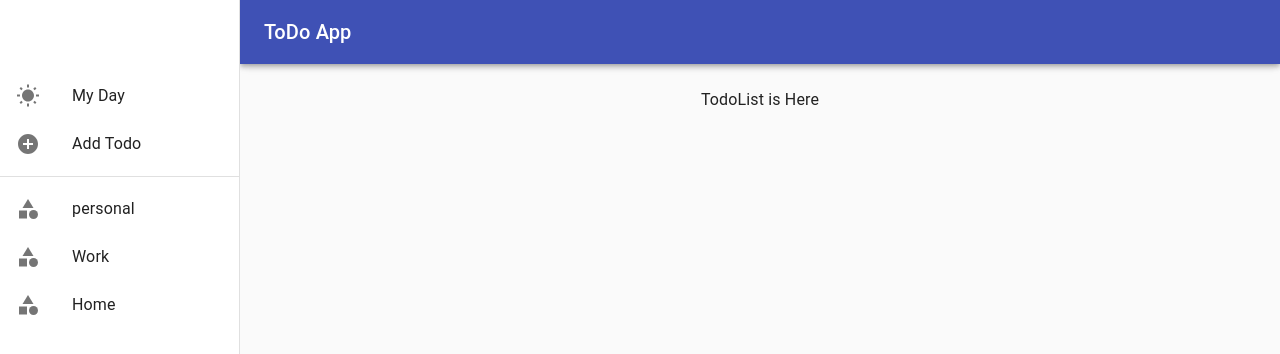
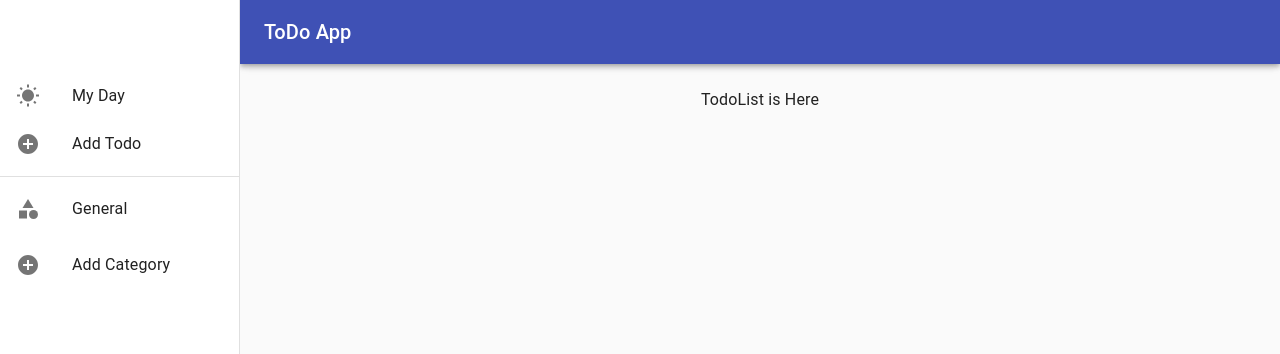
Before and after one commit to parth-bakshi/taskify-web, a React (Create React App) app: page / in a window 1280 px wide. Shown: the top 354 px of the page. Built offline with nearby package versions, Linux system fonts and the light colour scheme.

Commit message:
add category on button click

```diff
--- a/src/App.js
+++ b/src/App.js
@@ -2,10 +2,22 @@ import React from 'react';
 import logo from './logo.svg';
 import './App.css';
 import TodoDrawer from "./components/Main/TodoDrawer"
+
 function App() {
+
+  const [category,setCategory]= React.useState(['General'])
+
+  React.useEffect(()=>{
+   if(!localStorage.getItem("category")==null) setCategory(localStorage.getItem('category'))
+   else localStorage.setItem('category', category)
+  },[])
+
+  console.log("uu",category)
+
   return (
     <div className="App">
-     <TodoDrawer />
+      {category ?    <TodoDrawer /> : <h1>hello</h1>  }
+
     </div>
   );
 }
--- /dev/null
+++ b/src/components/Category/AddCategory.jsx
@@ -0,0 +1,52 @@
+import React,{Fragment, useEffect} from 'react';
+import Button from '@material-ui/core/Button';
+import TextField from '@material-ui/core/TextField';
+import Dialog from '@material-ui/core/Dialog';
+import DialogTitle from '@material-ui/core/DialogTitle';
+import DialogActions from '@material-ui/core/DialogActions';
+import DialogContent from '@material-ui/core/DialogContent';
+import Grid from '@material-ui/core/Grid';
+
+
+
+export default function AddCategory({open,onClose,handleSubmitCategory}) {
+  const [category,setCategory]= React.useState("");
+
+   const handleCategory=(e)=>{
+    let data= e.target.value
+    setCategory(data)
+    console.log("DA",data)
+  }
+  const handleSubmit = ()=>{
+    handleSubmitCategory(category);
+    onClose();
+
+  }
+  return (
+    <Fragment>
+     <Dialog open={open}  onClose={onClose} fullWidth maxWidth="sm" aria-labelledby="add-todo-title">
+        <DialogTitle id="add-category">Add Category</DialogTitle>
+        <DialogContent>
+
+            <TextField
+                autoFocus
+                margin="dense"
+                name="addCategory"
+                type="text"
+                onChange={handleCategory}
+                fullWidth
+            />
+
+
+        </DialogContent>
+
+        <DialogActions>
+
+          <Button onClick={handleSubmit} color="primary">
+            Add
+          </Button>
+        </DialogActions>
+      </Dialog>
+    </Fragment>
+  );
+}
--- a/src/components/Main/TodoDrawer.jsx
+++ b/src/components/Main/TodoDrawer.jsx
@@ -20,7 +20,7 @@ import WbSunnyIcon from '@material-ui/icons/WbSunny';
 import CategoryIcon from '@material-ui/icons/Category';
 
 import AddTodo from "../Todo/AddTodo";
-
+import AddCategory from "../Category/AddCategory"
 const drawerWidth = 240;
 
 const useStyles = makeStyles((theme) => ({
@@ -62,15 +62,26 @@ function TodoDrawer(props) {
   const theme = useTheme();
   const [mobileOpen, setMobileOpen] = React.useState(false);
   const [openTodo, setOpenTodo] = React.useState(Boolean);
+  const [openCategory, setOpenCategory] = React.useState(Boolean);
+
+
+  const [categoryItem,setCategoryItem] = React.useState(["General"]);
+
+  const handleCategory =()=>{
+    setOpenCategory(true)
+  }
 
   const handleAddTodo =()=>{
-    console.log("open tru")
     setOpenTodo(true);
    }
 
    const handleDrawerToggle = () => {
     setMobileOpen(!mobileOpen);
   };
+  const handleSubmitCategory =(category)=>{
+    setCategoryItem([...categoryItem,category])
+    localStorage.setItem('category',categoryItem)
+  }
 
   const drawer = (
     <div>
@@ -95,19 +106,29 @@ function TodoDrawer(props) {
       </List>
       <Divider />
       <List>
-        {["personal", "Work", "Home"].map((text, index) => (
-          <ListItem button key={text}>
+        {categoryItem.map((text, index) => (
+        <ListItem button key={text}>
             <ListItemIcon><CategoryIcon /></ListItemIcon>
             <ListItemText primary={text} />
           </ListItem>
         ))}
       </List>
+
+      <Drawer />
+
+      <ListItem button onClick={handleCategory}>
+            <ListItemIcon><AddCircleIcon /></ListItemIcon>
+            <ListItemText primary={"Add Category"} />
+      </ListItem>
+
+      <AddCategory handleSubmitCategory={handleSubmitCategory} open={openCategory} onClose={()=>{setOpenCategory(!openCategory)}} />
     </div>
   );
 
   const container = window !== undefined ? () => window().document.body : undefined;
 
   return (
+
     <div className={classes.root}>
       <CssBaseline />
       <AppBar position="fixed" className={classes.appBar}>
--- a/src/components/Todo/AddTodo.jsx
+++ b/src/components/Todo/AddTodo.jsx
@@ -15,7 +15,7 @@ import { MuiPickersUtilsProvider, KeyboardDatePicker} from '@material-ui/pickers
 
 export default function AddTodo({open,onClose}) {
   const [category,setCategory]= React.useState("category");
-  const [selectedDate, setSelectedDate] = React.useState(new Date('2014-08-18T21:11:54'));
+  const [selectedDate, setSelectedDate] = React.useState(new Date('2020-12-30T21:11:54'));
   const [priority,setPriority] = React.useState("");
   const [todoItem,setTodoItem] = React.useState("");
   const formData= {
@@ -31,25 +31,21 @@ export default function AddTodo({open,onClose}) {
 
   const handleTodoItem = (e) => {
     setTodoItem(e.target.value);
-    // setTodoForm({todoItem:e.target.value})
 };
 
 
   const handlePriority = (e) => {
     setPriority(e.target.value);
-    // setTodoForm({priority:e.target.value})
 
 
   };
   const handleDateChange = (e) => {
     setSelectedDate(e.target.value);
-    // setTodoForm({date:e.target.value})
 
   };
 
   const handleChange = (e)=>{
     setCategory(e.target.value)
-    // setTodoForm({category:e.target.value})
 
   }
 
```
